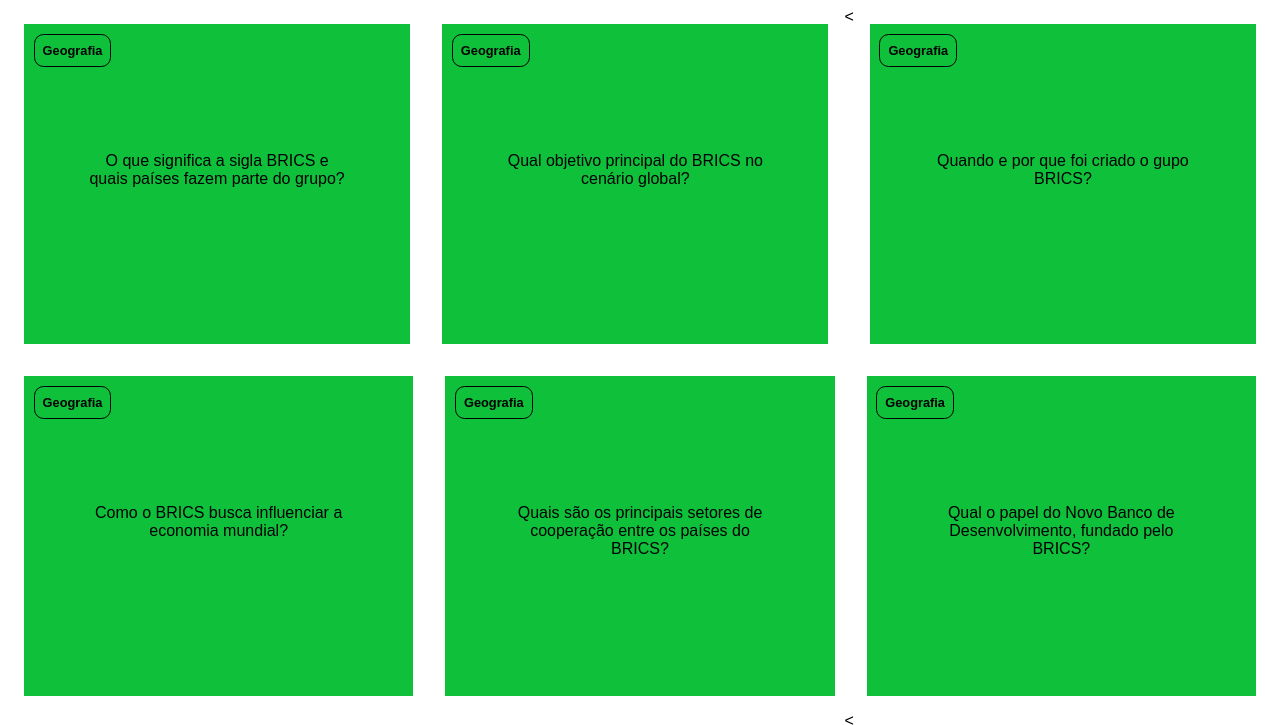
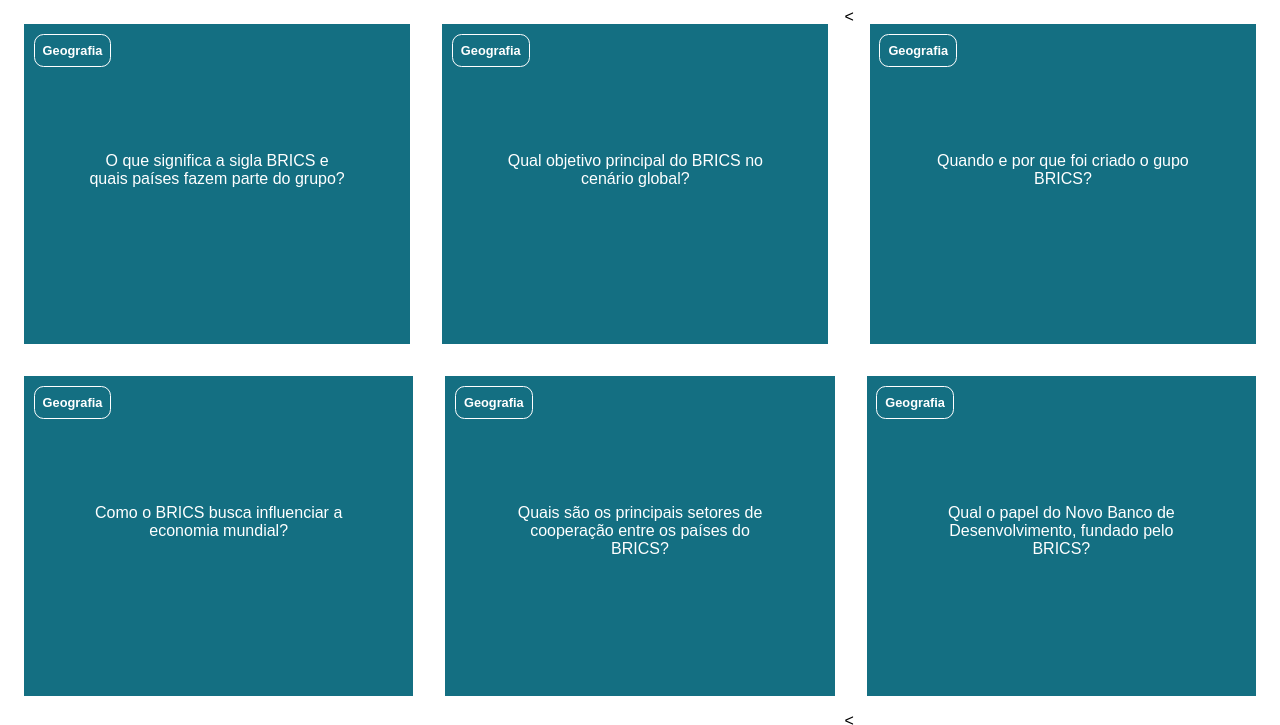
Before and after one commit to tholonka/flashcard, a plain HTML site: page index.html in a window 1280 px wide. Shown: the top 725 px of the page. Drawn offline with Linux system fonts and the light colour scheme; a web font is replaced by a local one.

Commit message:
Pergunta e Resposta

```diff
--- a/assets/style.css
+++ b/assets/style.css
@@ -1,8 +1,8 @@
 @import url('https://fonts.googleapis.com/css2?family=Tomorrow&display=swap');
 
 :root {
-  --text-color: #000000;
-  --card-front-color: #0fc03b;
+  --text-color: #ffffff;
+  --card-front-color: #146f82;
   --card-back-color: #030303;
 }
 
```
